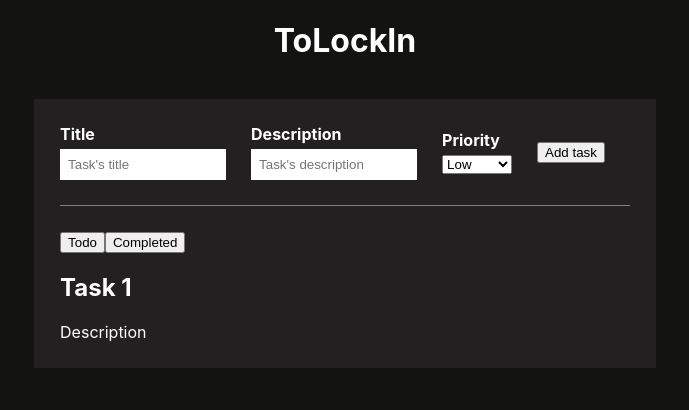
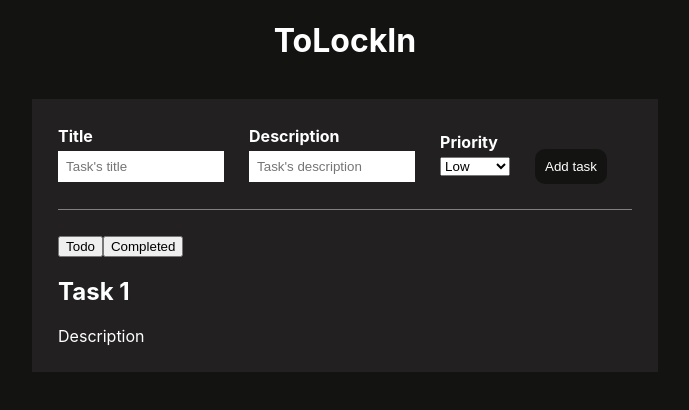
Before and after one commit to MaiHoangNam062/tolockin, a React (Create React App) app in the folder tolockin/: page / in a window 1280 px wide. Shown: the top 410 px of the page, without its empty margins (295-984 px from the left). Built offline with nearby package versions, Linux system fonts and the light colour scheme.

Commit message:
Adding buttons, items

```diff
--- a/tolockin/src/App.css
+++ b/tolockin/src/App.css
@@ -93,3 +93,22 @@ h1 {
   border: none;
   width: 150px;
 }
+
+.todo-input-item input:focus {
+  outline: 2px solid #61dafb;
+}
+
+.primaryBtn {
+  background-color: #131312;
+  color: white;
+  border: none;
+  border-radius: 10px;
+  margin-top: 25px;
+  padding: 10px;
+  cursor: pointer;
+}
+
+.primaryBtn:hover {
+  background-color: #61dafb;
+  color: black;
+}
--- a/tolockin/src/App.js
+++ b/tolockin/src/App.js
@@ -47,7 +47,7 @@ function App() {
           </div>
 
           <div className='todo-input-item'>
-            <button type='button'>Add task</button>
+            <button type='button' className='primaryBtn'>Add task</button>
           </div>
         </div>
 
```
